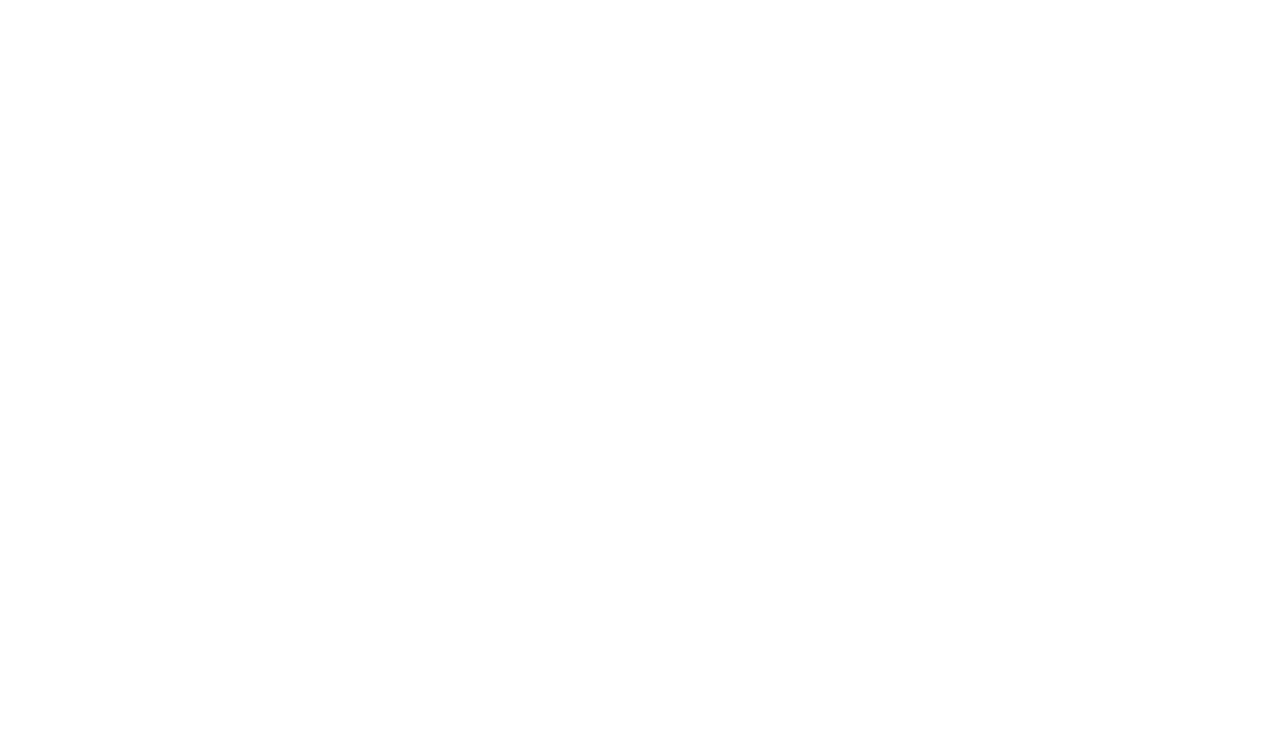
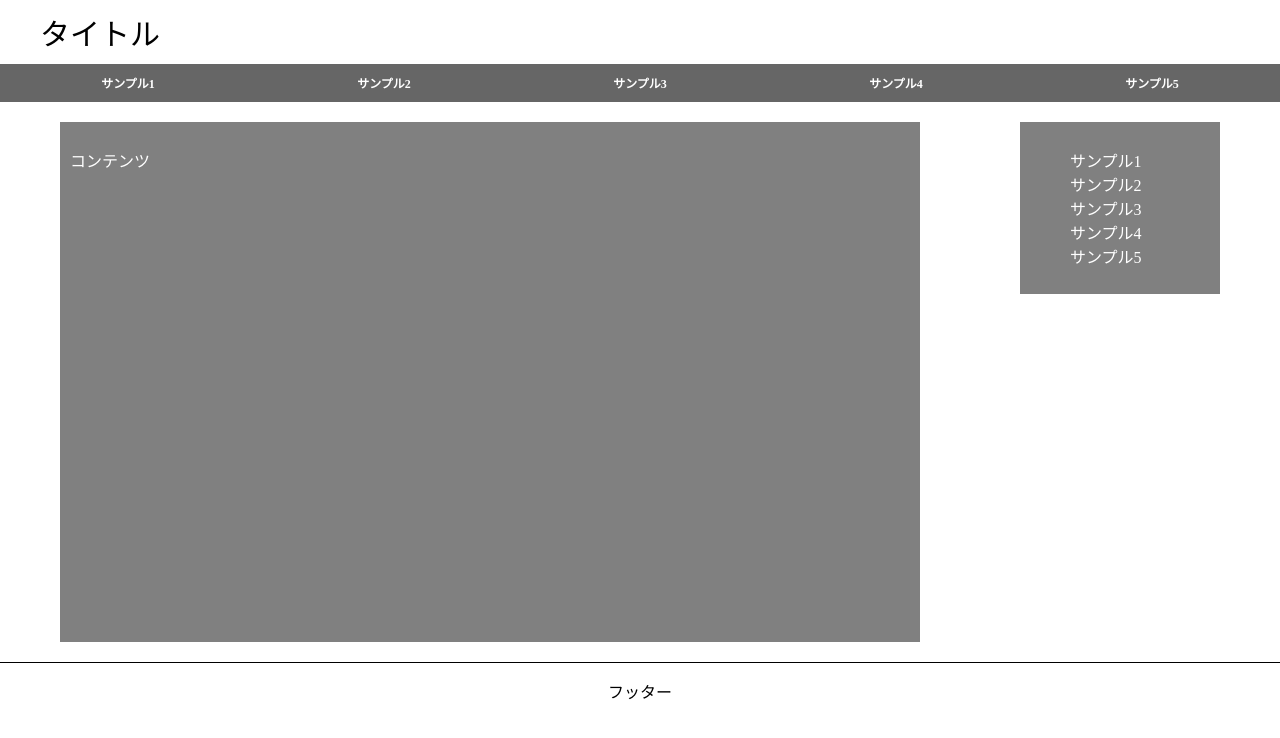
Before and after one commit to ColorSchemeSystem/CSS, a plain HTML site: page iframe.html in a window 1280 px wide. Drawn offline with Linux system fonts and the light colour scheme.

Commit message:
template.htmlにiframeでテンプレートのhtmlを追加

```diff
--- a/iframe.html
+++ b/iframe.html
@@ -3,9 +3,143 @@
 	<head>
     <meta charset="UTF-8">
 		<meta http-equiv="X-UA-Compatible" content="IE=edge">
+		<style>
+			body{
+				margin: 0;
+			}
+
+			.clearfix {
+				clear: both;
+			}
+
+			.header .titleBar{
+				padding: 0px 0px 0px 30px;
+				font-size: 30px;
+			}
+
+			.header .titleBar p{
+				margin: 0px;
+				padding: 10px;
+			}
+
+			.menu {
+				width: 100%;
+				padding:0;
+				margin:0;
+				list-style-type: none;
+			}
+
+			.menu li {
+				width:20%;
+				float:left;
+				padding:0;
+				margin:0;
+				text-align:center;
+			}
+
+			.menu li a {
+				width:auto;
+				color:#fff;
+				font-size:12px;
+				font-weight:bold;
+				padding:10px 0;
+				text-decoration:none;
+				display:block;
+				background:#666;
+			}
+
+			.menu li a:hover {
+				background:#555;
+			}
+
+			.wrapper{
+				max-width: 1200px;
+				margin-left: auto;
+				margin-right: auto;
+			}
+
+			.content{
+				float: left;
+				width: 70%;
+				background-color: gray;
+				height: 500px;
+				margin: 20px;
+				padding: 10px;
+			}
+
+			.content p{
+				color: white;
+			}
+
+			.sideBar{
+				float: right;
+				width: 15%;
+				background-color: gray;
+				margin: 20px;
+				padding: 10px;
+			}
+
+			.sideBar ul{
+				list-style-type: none;
+			}
+
+			.sideBar ul li a{
+				color: white;
+				text-decoration:none;
+			}
+
+			.footer{
+				border-top: 1px solid black;
+				height: 50px;
+				text-align: center;
+			}
+
+		</style>
+
   </head>
 
   <body>
+		<div class="header">
+
+			<div class="titleBar">
+				<p>タイトル</p>
+			</div>
+
+			<div class="menuBar">
+					<ul class="menu">
+  					<li><a href="#">サンプル1</a></li>
+  					<li><a href="#">サンプル2</a></li>
+  					<li><a href="#">サンプル3</a></li>
+  					<li><a href="#">サンプル4</a></li>
+  					<li><a href="#">サンプル5</a></li>
+					</ul>
+			</div>
+
+		</div>
+
+		<div class="wrapper">
+
+			<div class="content">
+				<p>コンテンツ</p>
+			</div>
+
+			<div class="sideBar">
+				<ul>
+					<li><a href="#">サンプル1</a></li>
+					<li><a href="#">サンプル2</a></li>
+					<li><a href="#">サンプル3</a></li>
+					<li><a href="#">サンプル4</a></li>
+					<li><a href="#">サンプル5</a></li>
+				</ul>
+			</div>
+
+		</div>
+
+		<div class="clearfix">
+
+		<div class="footer">
+			<p>フッター</p>
+		</div>
 
   </body>
 
```
Also changed, not shown: template.html (+7 -42 lines).
